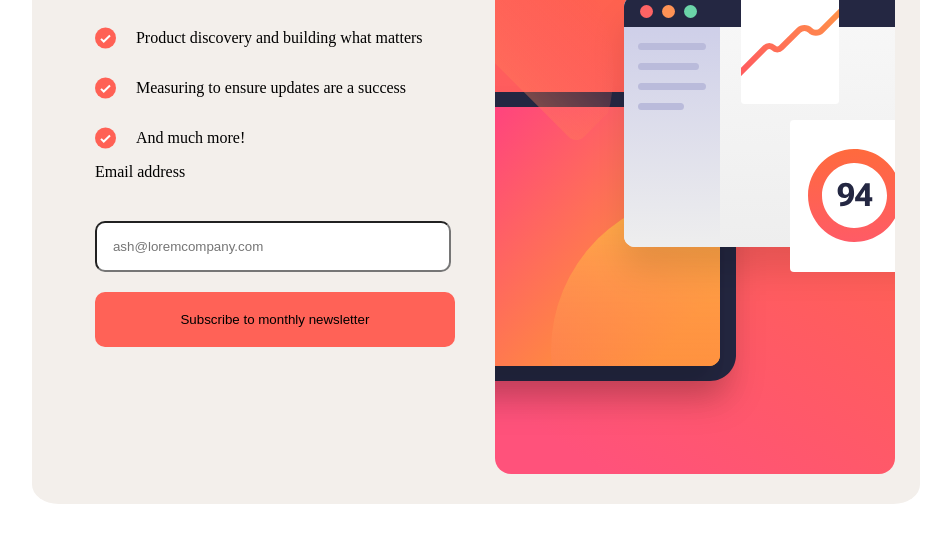
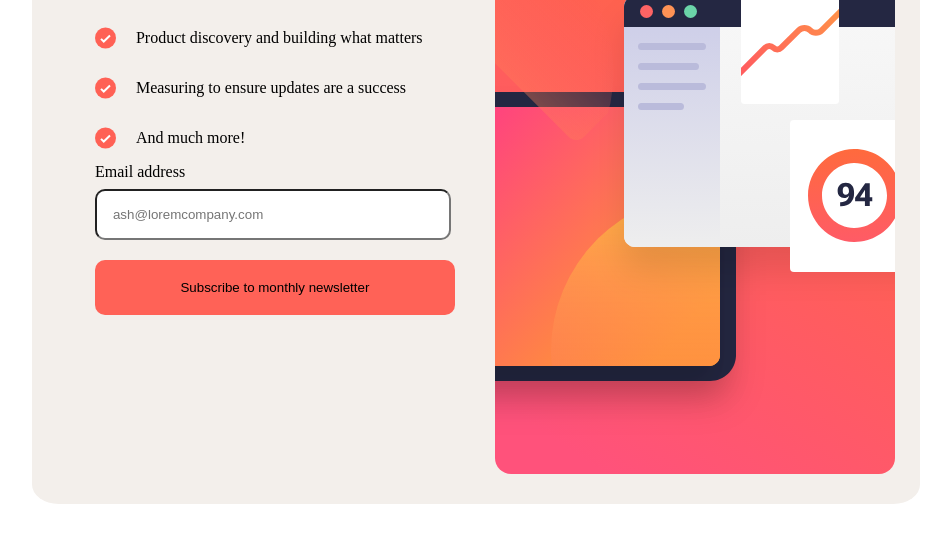
Before and after one commit to iamkenny-dev/newsletter_form, a plain HTML site: page index.html in a window 1280 px wide. Shown: the part 152-694 px from the top of the page, without its empty margins (164-1115 px from the left). Drawn offline with Linux system fonts and the light colour scheme.

Commit message:
css-update

```diff
--- a/style.css
+++ b/style.css
@@ -40,14 +40,18 @@ button {
     width: 90%;
 }
 
-label {
-    margin-top: 50px;
+/* .label {
+    margin-top: 10%;
     line-height: 10px;
+} */
+
+.icon-bottom {
+    margin-bottom: 60px;
 }
 
 input {
     padding: 4%;
-    margin-top: 10%;
+    margin-top: 2%;
     width: 80%;
     border-radius: 10px;
 }
```
